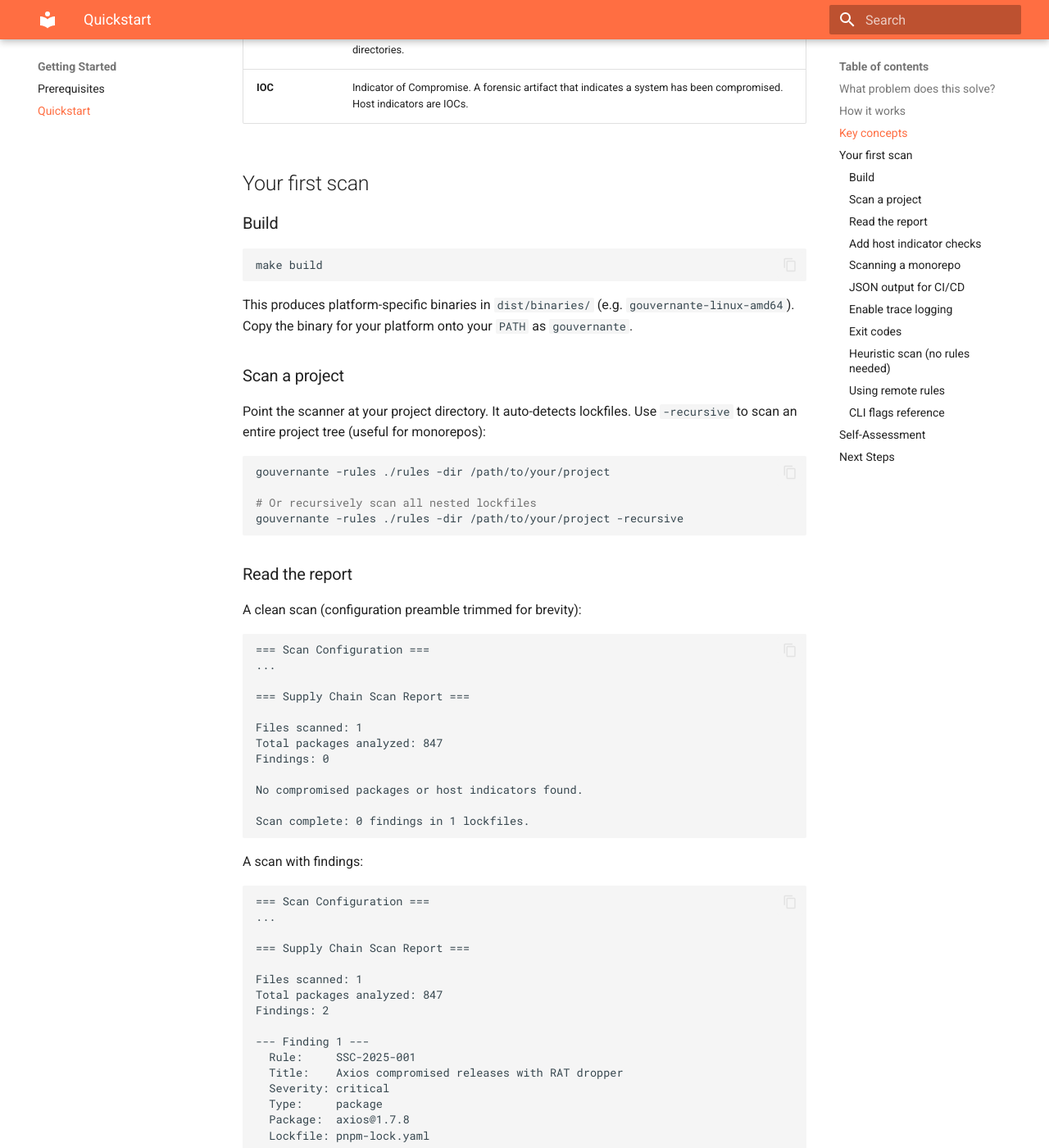
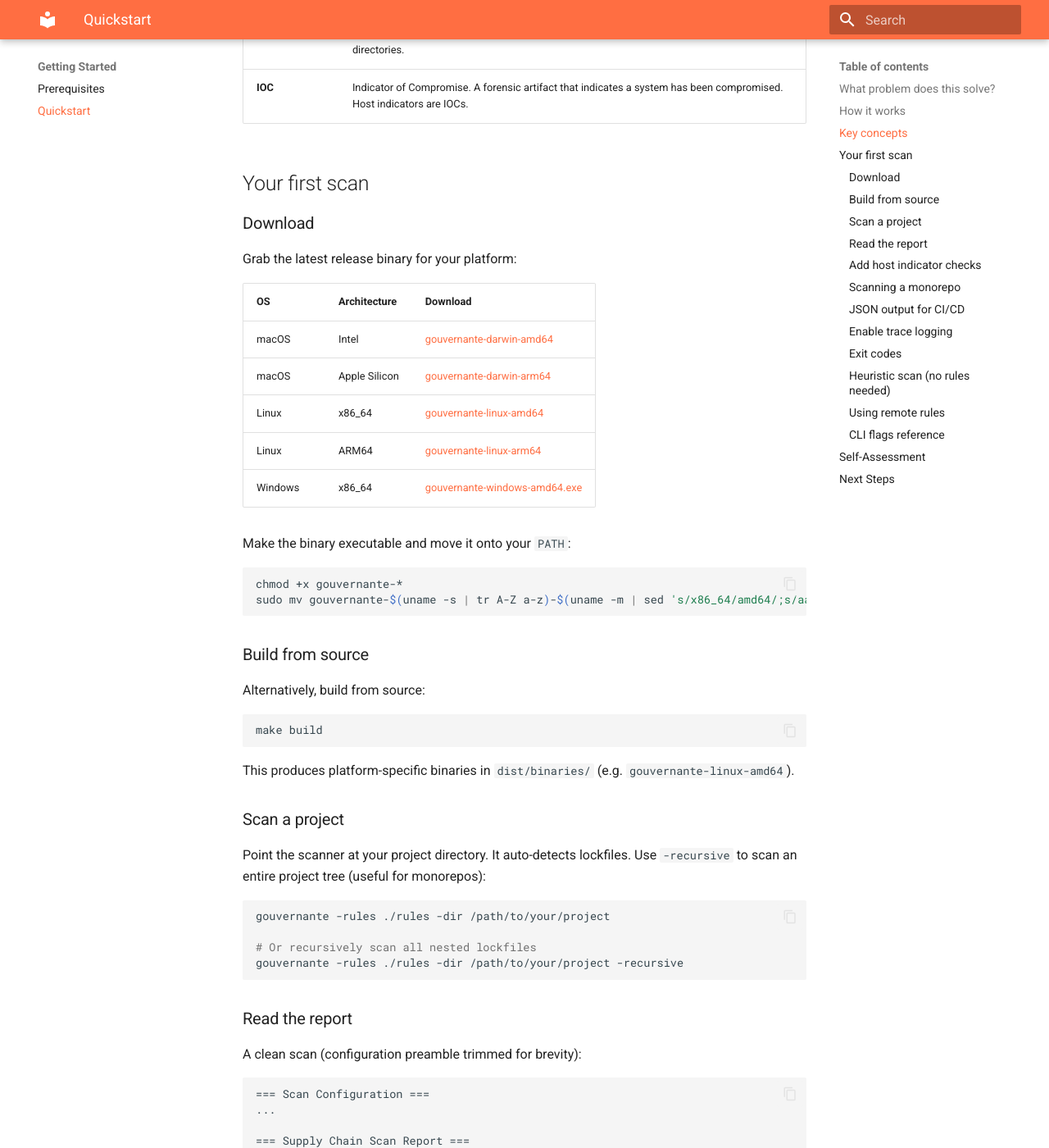
Before and after one commit to DenktMit-eG/gouvernante, an MkDocs documentation site: the page built from docs/getting-started/quickstart.md, in a window 1280 px wide and 1400 px high, scrolled down 1828 px. Shown: the whole window at 82% size. Built offline with MkDocs 1.6.1 and Material for MkDocs 9.7.7, drawn with Linux system fonts in a browser that asks for light colours.

````diff
--- a/docs/getting-started/quickstart.md
+++ b/docs/getting-started/quickstart.md
@@ -65,14 +65,34 @@ flowchart LR
 
 ## Your first scan
 
-### Build
+### Download
+
+Grab the latest release binary for your platform:
+
+| OS | Architecture | Download |
+|----|--------------|----------|
+| macOS | Intel | [gouvernante-darwin-amd64](https://github.com/DenktMit-eG/gouvernante/releases/latest/download/gouvernante-darwin-amd64) |
+| macOS | Apple Silicon | [gouvernante-darwin-arm64](https://github.com/DenktMit-eG/gouvernante/releases/latest/download/gouvernante-darwin-arm64) |
+| Linux | x86_64 | [gouvernante-linux-amd64](https://github.com/DenktMit-eG/gouvernante/releases/latest/download/gouvernante-linux-amd64) |
+| Linux | ARM64 | [gouvernante-linux-arm64](https://github.com/DenktMit-eG/gouvernante/releases/latest/download/gouvernante-linux-arm64) |
+| Windows | x86_64 | [gouvernante-windows-amd64.exe](https://github.com/DenktMit-eG/gouvernante/releases/latest/download/gouvernante-windows-amd64.exe) |
+
+Make the binary executable and move it onto your `PATH`:
+
+```bash
+chmod +x gouvernante-*
+sudo mv gouvernante-$(uname -s | tr A-Z a-z)-$(uname -m | sed 's/x86_64/amd64/;s/aarch64/arm64/') /usr/local/bin/gouvernante
+```
+
+### Build from source
+
+Alternatively, build from source:
 
 ```bash
 make build
 ```
 
 This produces platform-specific binaries in `dist/binaries/` (e.g. `gouvernante-linux-amd64`).
-Copy the binary for your platform onto your `PATH` as `gouvernante`.
 
 ### Scan a project
 
````
Also changed, not shown: docs/index.md (+8 -0 lines).
